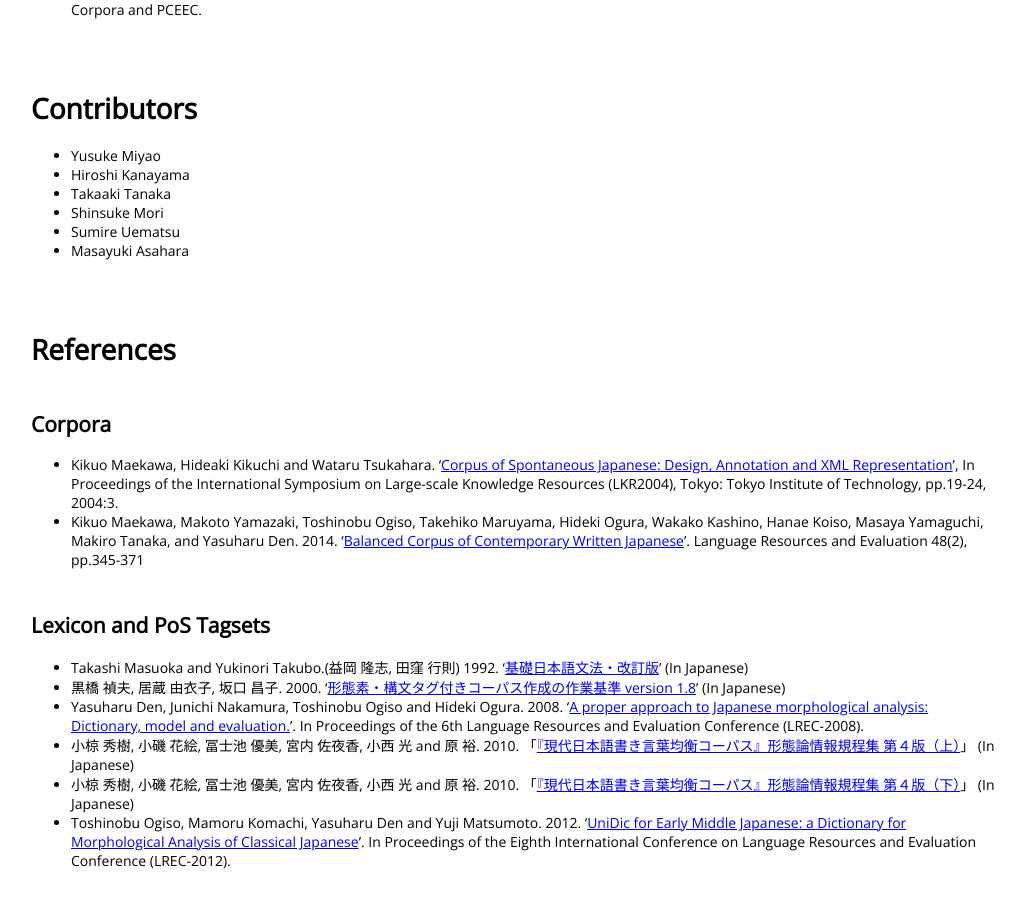
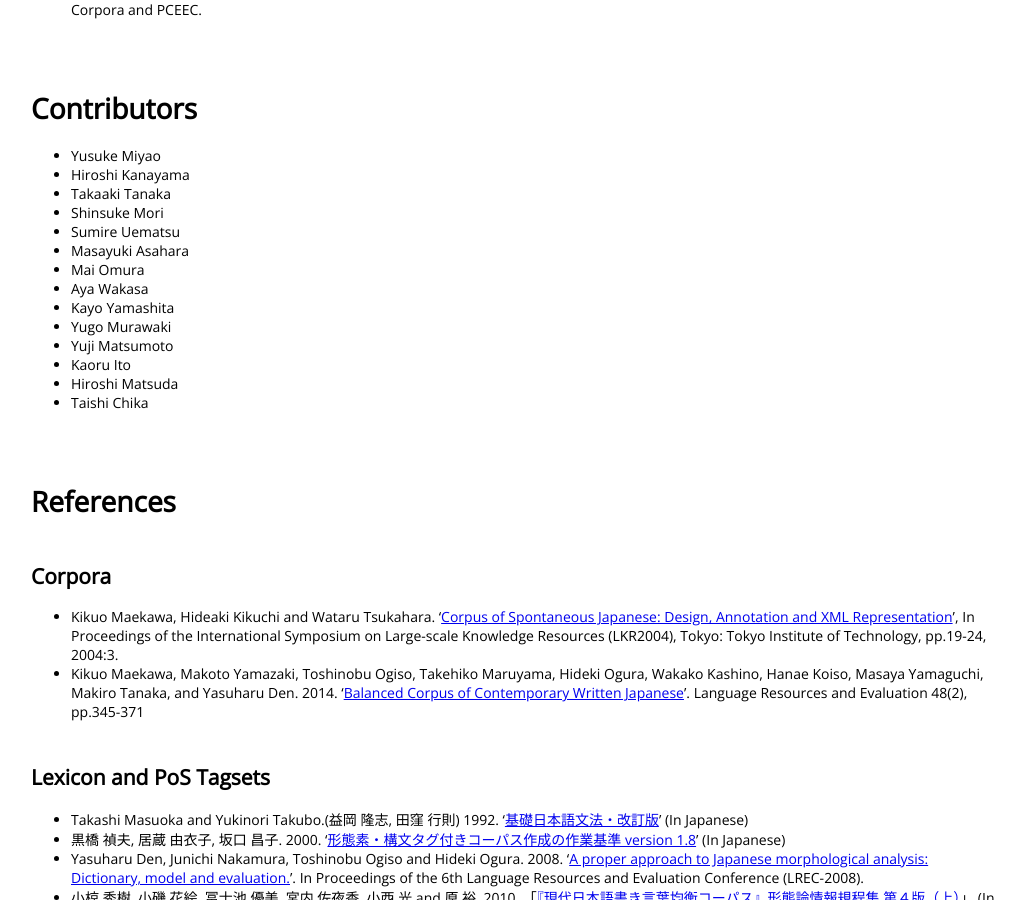
Before and after one commit to udjapanese/docs, a Jekyll site: the page built from _ja/introduction.md, in a window 1280 px wide and 900 px high, scrolled down 6255 px. Shown: the whole window, without its empty margins (124-1149 px from the left). Built offline with Jekyll 4.4.1, drawn with Linux system fonts in a browser that asks for light colours; nearby versions of some CDN libraries; comment, search, counter and statistics services are not loaded; some of the changed text lies outside the part shown.

Commit message:
Update _ja/introduction.md

```diff
--- a/_ja/introduction.md
+++ b/_ja/introduction.md
@@ -304,6 +305,14 @@ Tohoku University [(Butler 2012)](http://nlp.nii.ac.jp/tawc/papers/W04_butler.pd
 * Shinsuke Mori
 * Sumire Uematsu
 * Masayuki Asahara
+* Mai Omura
+* Aya Wakasa
+* Kayo Yamashita
+* Yugo Murawaki
+* Yuji Matsumoto
+* Kaoru Ito
+* Hiroshi Matsuda
+* Taishi Chika
 
 # References
 
```
Also changed, not shown: other parts of _ja/introduction.md (+1 -0 lines).
